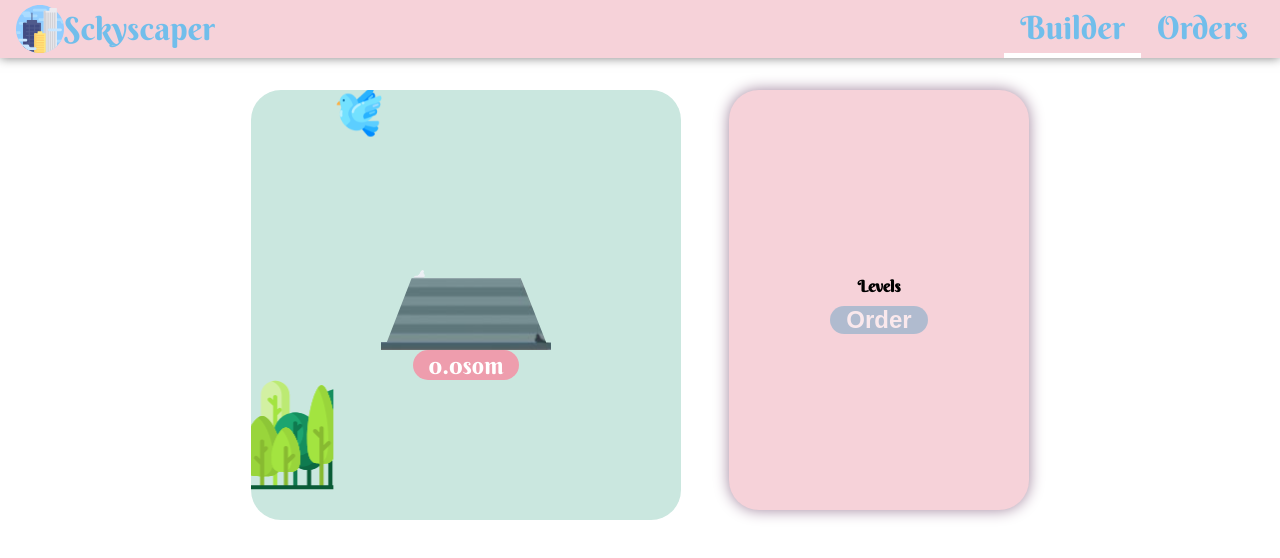
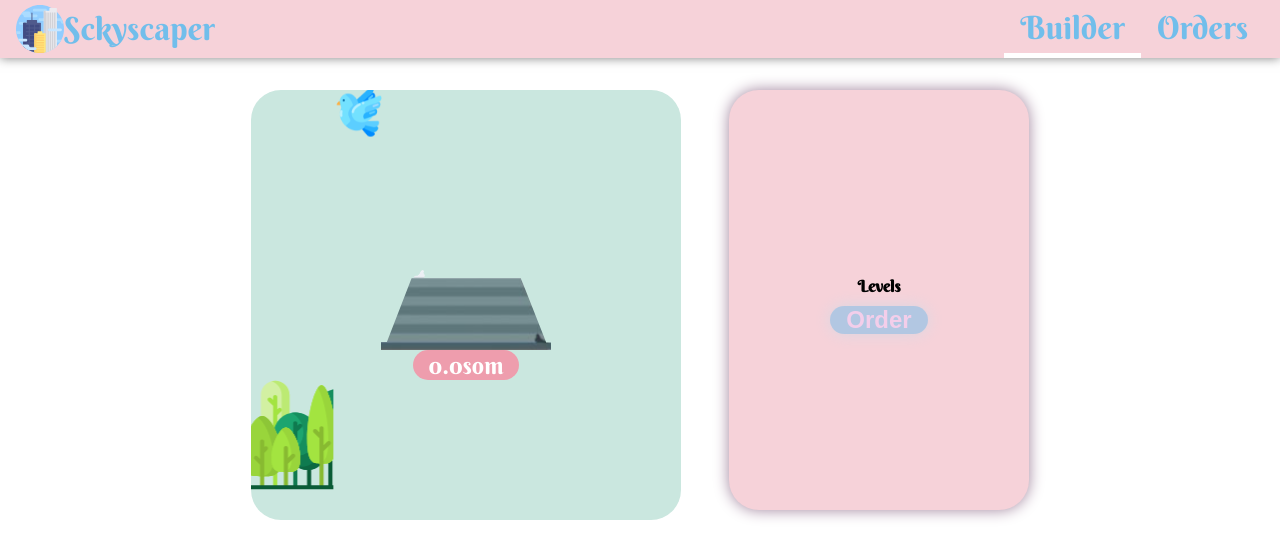
Before and after one commit to soltonbekov-aiymkyz/builder, a React (Create React App) app: page / in a window 1280 px wide. Shown: the top 558 px of the page. Built offline with nearby package versions, Linux system fonts and the light colour scheme; no server answers.

Commit message:
added box shadow and delete color

```diff
--- a/src/components/UI/Button/Button.module.css
+++ b/src/components/UI/Button/Button.module.css
@@ -3,8 +3,10 @@
     margin: 0 .5rem;
     padding: 0 1rem;
     border-radius: 1rem;
-    background-color: rgb(109, 166, 199);
-    color: white;
+    background-color: rgb(113, 190, 235);
+
+    box-shadow: 0px 0px 15px  rgb(187, 222, 236) ;
+   color: #f6cbfcf6;
     font-weight: bold;
     font-size: 1.5rem;
     cursor: pointer;
```
